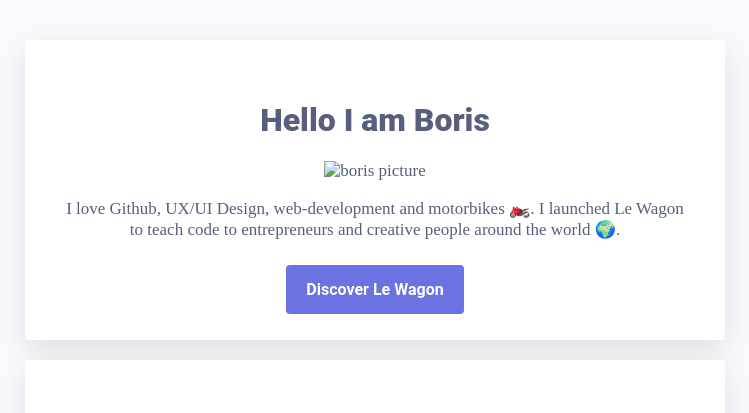
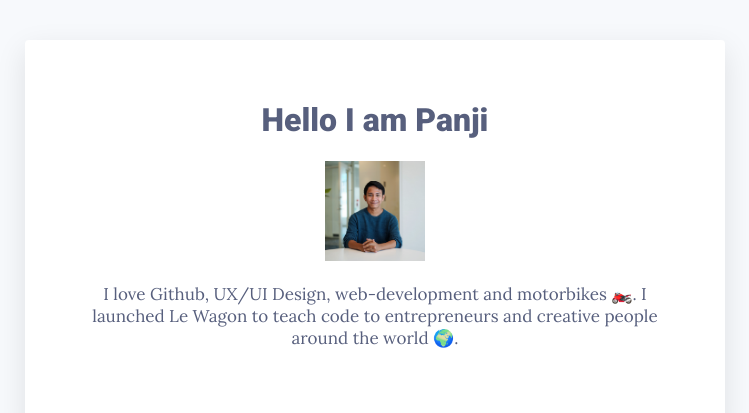
Before and after one commit to Panjiagus/profile, a plain HTML site: page index.html in a window 1280 px wide. Shown: the top 413 px of the page, without its empty margins (265-1014 px from the left). Drawn offline with Linux system fonts and the light colour scheme.

Commit message:
update profile

```diff
--- a/index.html
+++ b/index.html
@@ -4,6 +4,7 @@
   <meta charset="UTF-8">
   <meta http-equiv="X-UA-Compatible" content="IE=edge">
   <meta name="viewport" content="width=device-width, initial-scale=1.0">
+  <link href="https://fonts.googleapis.com/css?family=Lora:400,700|Roboto:300,400,500,700,900" rel="stylesheet">
   <link rel="stylesheet" href="https://use.fontawesome.com/releases/v5.6.3/css/all.css" integrity="sha384-UHRtZLI+pbxtHCWp1t77Bi1L4ZtiqrqD80Kn4Z8NTSRyMA2Fd33n5dQ8lWUE00s/" crossorigin="anonymous">
   <link rel="stylesheet" href="style.css">
   <title>My Profile</title>
@@ -11,19 +12,19 @@
 <body>
   <div class="container">
     <div class="card-white" id="introduction">
-      <h1>Hello I am Boris</h1>
-      <img src="../images/3dbook.png" alt="boris picture" width="100px">
+      <h1>Hello I am Panji</h1>
+      <img src="../images/Headshot.jpg" alt="Panji picture" width="100px">
       <p>
         I love Github, UX/UI Design, web-development and motorbikes 🏍️.
         I launched Le Wagon to teach code to entrepreneurs and creative people around the world 🌍.
       </p>
-      <a href="http://google.com" target="_blank" class="btn-blue"> Discover Le Wagon </a>
+      <a href="http://google.com" target="_blank" rel="noopener noreferrer"></a>
     </div>
     <div class="card-white">
       <h2>Follow me</h2>
       <ul class="list-inline">
         <li>
-          <a href="https://github.com/papillard" target="_blank">
+          <a href="https://github.com/panjiagus" target="_blank">
             <i class="fab fa-github-square"></i>
           </a>
         </li>
```
Also changed, not shown: images/Headshot.jpg (added), 1 other file.
